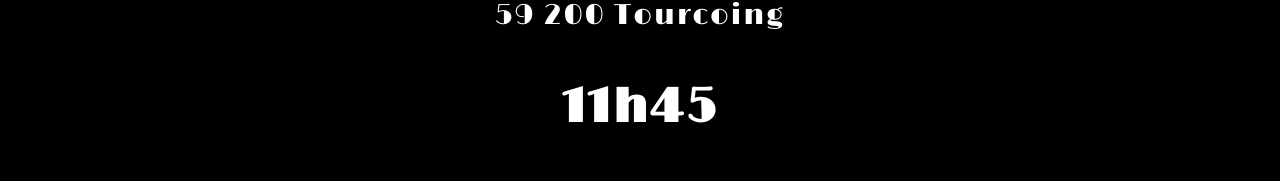
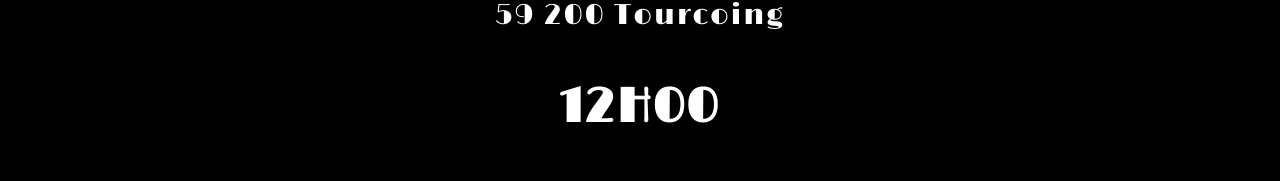
Before and after one commit to edwrd0/wedding-site-Gatsby, a plain HTML site: page index.html in a window 1280 px wide. Shown: the part 314-495 px from the top of the page. Drawn offline with nearby package versions, Linux system fonts and the light colour scheme; some packages are replaced by stand-ins of ours; a web font is replaced by a local one.

Commit message:
change hour

```diff
--- a/index.html
+++ b/index.html
@@ -46,7 +46,7 @@
                 <p>10 Place Victor Hassebroucq</p>
                 <p>59 200 Tourcoing</p>
             </a>
-            <h3>11h45</h3>
+            <h3>12H00</h3>
             <div class="map-container">
                 <div id="map1" class="hidemap"></div>
                 <a href="https://goo.gl/maps/dVKDBQGU3Gm"><img src="img/map1.png" alt="" class="showimgmap"></a>
```
